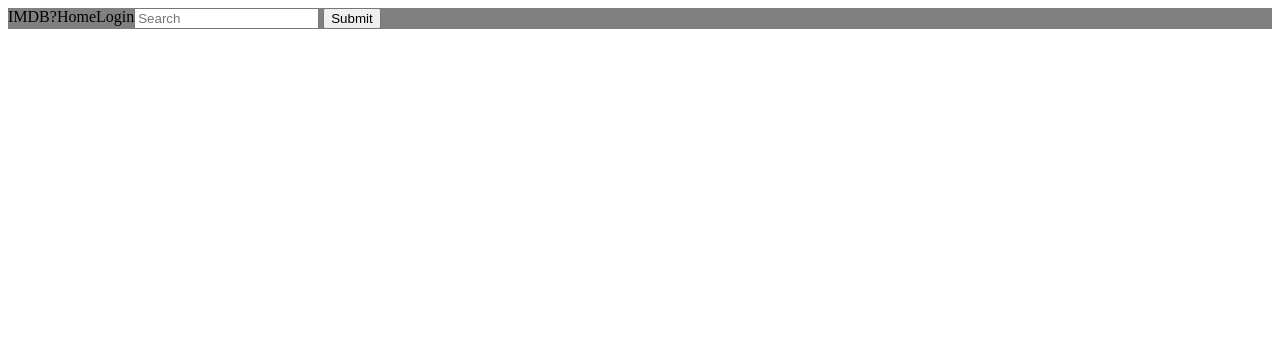
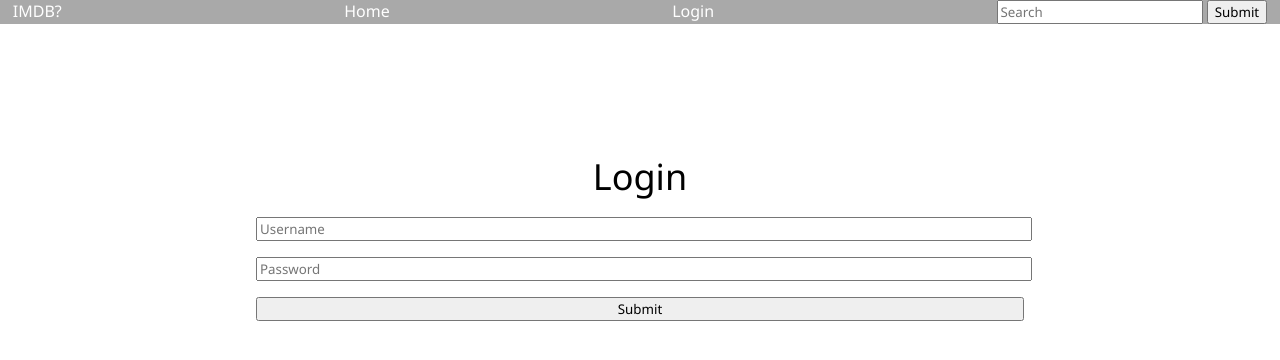
Before and after one commit to BlackPowerade/html-checkpoint, a plain HTML site: page index.html in a window 1280 px wide. Drawn offline with Linux system fonts and the light colour scheme.

Commit message:
basic login functionality

```diff
--- a/index.html
+++ b/index.html
@@ -15,10 +15,19 @@
         <div>
             <form>
                 <input type="text" placeholder="Search">
+
                 <input type="submit">
             </form>
         </div>
     </header>
+    <login>
+        <div style="font-size: 36px;">Login</div>
+        <form>
+            <input class="loginl" type="text" placeholder="Username">
+            <input class="loginl" type="text" placeholder="Password">
+            <input class="loginl" type="submit">
+        </form>
+    </login>
 
 </body>
 </html>
--- a/style.css
+++ b/style.css
@@ -1,5 +1,38 @@
+*
+{
+    margin: 0;
+    font-family: 'Segoe UI', Tahoma, Geneva, Verdana, sans-serif;
+}
+
 header
 {
     display: flex;
-    background-color: gray;
+    padding-left: 1%;
+    padding-right: 1%;
+    background-color: darkgray;
+    justify-content: space-between;
+    color: white;
 }
+
+login
+{
+    display: flex;
+    padding-left: 20%;
+    padding-right: 20%;
+    flex-direction: column;
+    align-items: center;
+    margin-top: 10%;
+}
+
+form
+{
+    width: 100%;
+}
+
+.loginl
+{
+    display: block;
+    width: 100%;
+    margin-top: 2vh;
+    margin-bottom: 2vh;
+}
```
